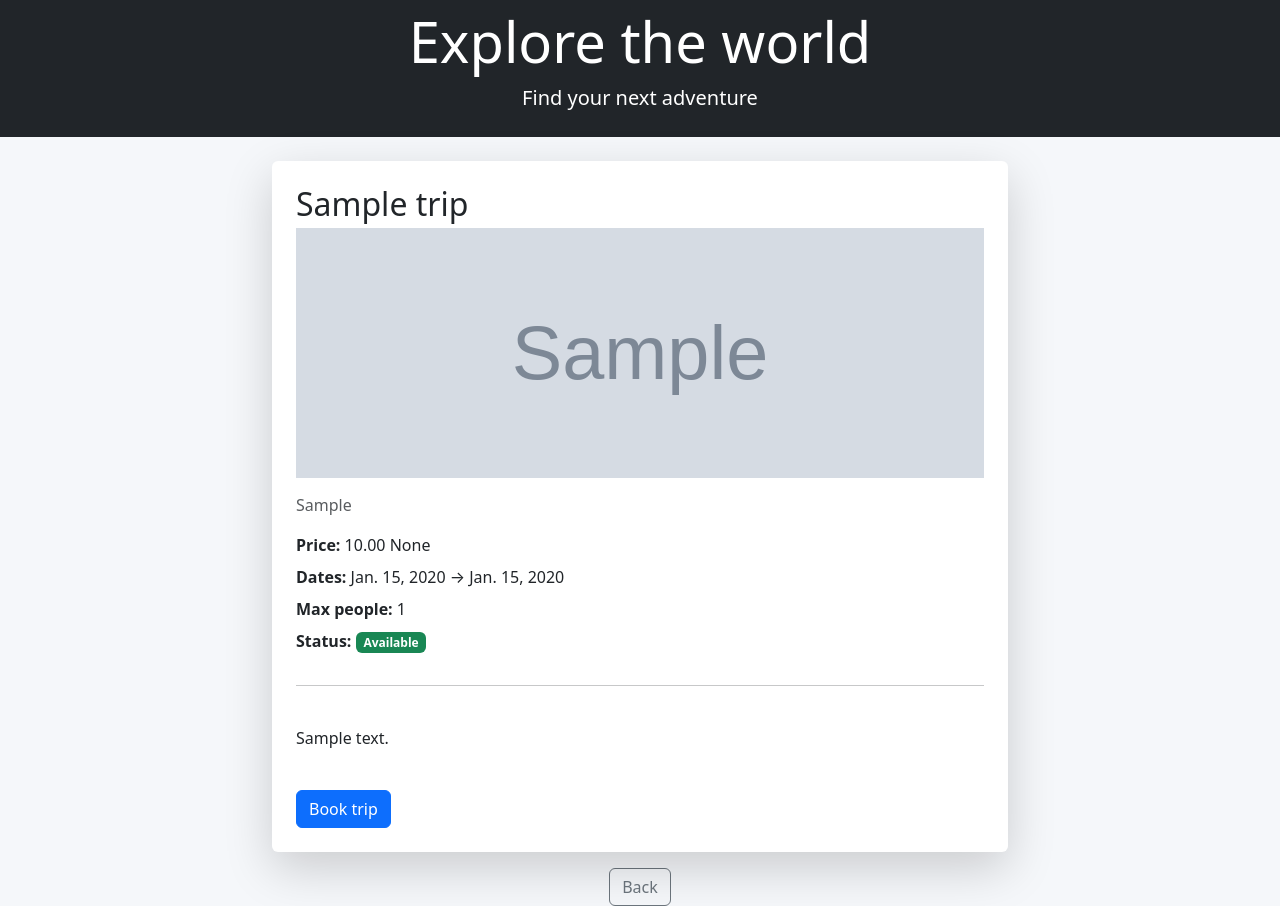
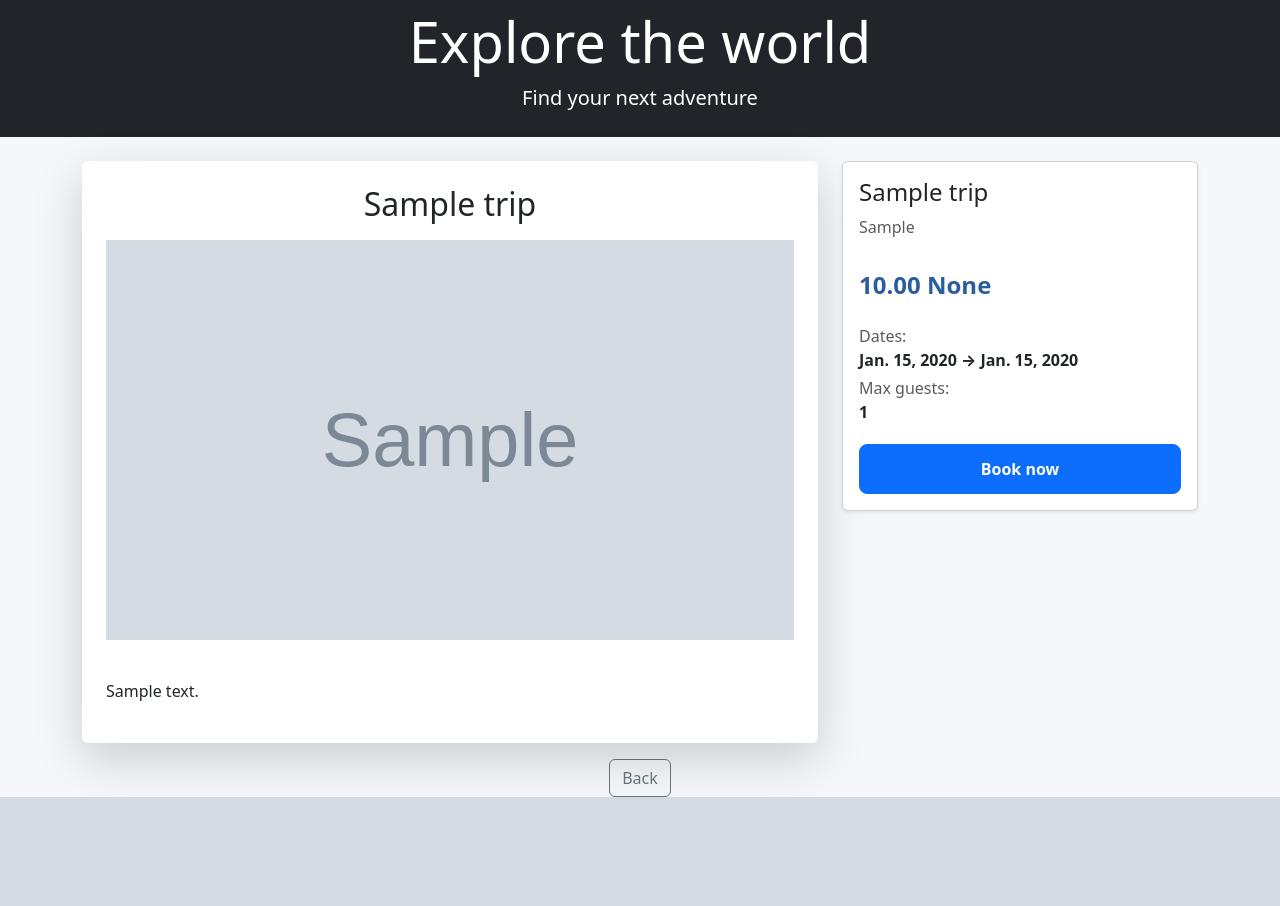
Before and after one commit to piotrgolebiewski07/travel_agency, a Django app: page /trips/1/ in a window 1280 px wide. Shown: the part 56-962 px from the top of the page. After the commit the page ends 853 px from the top, so only its background shows below. Run offline with Django 5.2, Linux system fonts and the light colour scheme; tables that the repository leaves empty hold one stand-in row (values such as "Sample post"); grey boxes marked "Sample" are stand-in pictures.

Commit message:
Improve trip detail UI layout and styling

```diff
--- a/static/css/style.css
+++ b/static/css/style.css
@@ -10,3 +10,27 @@
 .trip-card:hover {
     transform: scale(1.1);
 }
+
+.trip-title {
+    text-align: center;
+}
+
+.text-price {
+    color: #2a5d9f;   /* ciemny niebieski */
+}
+
+.btn-book {
+    padding: 12px;
+    font-weight: 600;
+    border-radius: 8px;
+    transition: all 0.2s ease;
+}
+
+.btn-book:hover {
+    transform: translateY(-2px);
+    box-shadow: 0 8px 20px rgba(0,0,0,0.15);
+}
+
+.position-sticky {
+    top: 20px;
+}
--- a/templates/base.html
+++ b/templates/base.html
@@ -6,7 +6,7 @@
     <title>Travel Agency</title>
 
     <link href="https://cdn.jsdelivr.net/npm/bootstrap@5.3.0/dist/css/bootstrap.min.css" rel="stylesheet">
-    <link rel="stylesheet" href="{% static 'css/style.css' %}">
+    <link rel="stylesheet" href="{% static 'css/style.css' %}?v=2">
 
     <!-- Lightbox CSS -->
     <link href="https://cdn.jsdelivr.net/npm/lightbox2@2/dist/css/lightbox.min.css" rel="stylesheet">
--- a/trips/templates/trips/detail.html
+++ b/trips/templates/trips/detail.html
@@ -3,58 +3,75 @@
 {% block content %}
 
 <div class="container mt-4">
-    <div class="row justify-content-center">
+    <div class="row">
+
+        <!-- LEWA -->
         <div class="col-md-8">
             <div class="card shadow-lg border-0 p-4">
-                <h2 class="mb-1">{{ trip.title }}</h2>
 
-                {% for image in trip.images.all %}
-                    {% if image.is_main %}
-                        <a href="{{ image.image.url }}" data-lightbox="trip-gallery">
-                            <img src="{{ image.image.url }}"
-                                 style="width:100%; height:250px; object-fit:cover; margin-bottom:15px;">
+                <h2 class="mb-3 trip-title">{{ trip.title }}</h2>
+
+                {% for img in trip.images.all %}
+                    {% if forloop.first %}
+                        <a href="{{ img.image.url }}" data-lightbox="trip-gallery">
+                            <img src="{{ img.image.url }}"
+                                 style="width:100%; height:400px; object-fit:cover; margin-bottom:15px;">
                         </a>
                     {% endif %}
                 {% endfor %}
 
-                <p class="text-muted">{{ trip.location }}</p>
-                <p class="mb-2"><strong>Price:</strong> {{ trip.price }} {{ trip.get_currency_symbol }}</p>
-                <p class="mb-2"> <strong>Dates:</strong> {{ trip.start_date }} → {{ trip.end_date }}</p>
-                <p class="mb-2"><strong>Max people:</strong> {{ trip.max_people }}</p>
-                <p class="mb-2"><strong>Status:</strong>
-                    {% if trip.available %}
-                        <span class="badge bg-success">Available</span>
-                    {% else %}
-                        <span class="badge bg-danger">Not available</span>
-                    {% endif %}
-                </p>
-                <hr class="my-4">
-
-                <p class="mt-3">{{ trip.description }}</p>
-
-                <div class="mt-4">
-                    {% if trip.available %}
-                        <a href="{% url 'index' %}" class="btn btn-primary">
-                            Book trip
-                        </a>
-                    {% else %}
-                        <span class ="text-danger mt-3">Booking unavailable.</span>
-                    {% endif %}
-                </div>
-
-                <div>
-                    {% for image in trip.images.all %}
-                        {% if not image.is_main %}
-                            <a href="{{ image.image.url }}" data-lightbox="trip-gallery">
-                                <img src="{{ image.image.url }}"
-                                     style="width:120px; height:80px; object-fit:cover; margin:5px;">
+                <div class="mt-2">
+                    {% for img in trip.images.all %}
+                        {% if not forloop.first %}
+                            <a href="{{ img.image.url }}" data-lightbox="trip-gallery">
+                                <img src="{{ img.image.url }}"
+                                     style="width:80px; height:60px; object-fit:cover; margin:3px;">
                             </a>
                         {% endif %}
                     {% endfor %}
                 </div>
 
+                <p class="mt-3">{{ trip.description }}</p>
+
             </div>
         </div>
+
+        <!-- PRAWA -->
+        <div class="col-md-4">
+            <div class="card p-3 shadow-sm position-sticky">
+
+                <h4>{{ trip.title }}</h4>
+                <p class="text-muted">{{ trip.location }}</p>
+
+                <h4 class="mt-3 fw-bold text-price">
+                    {{ trip.price }} {{ trip.get_currency_symbol }}
+                </h4>
+
+                <div class="mt-3">
+
+                    <p class="mb-1">
+                        <span class="text-muted">Dates:</span><br>
+                        <strong>{{ trip.start_date }} → {{ trip.end_date }}</strong>
+                    </p>
+
+                    <p class="mb-1">
+                        <span class="text-muted">Max guests:</span><br>
+                        <strong>{{ trip.max_people }}</strong>
+                    </p>
+
+                </div>
+
+                {% if trip.available %}
+                    <button class="btn btn-primary w-100 mt-3 btn-book">
+                        Book now
+                    </button>
+                {% else %}
+                    <span class="text-danger">Not available</span>
+                {% endif %}
+
+            </div>
+        </div>
+
     </div>
 </div>
 <div class="text-center mt-3">
```
